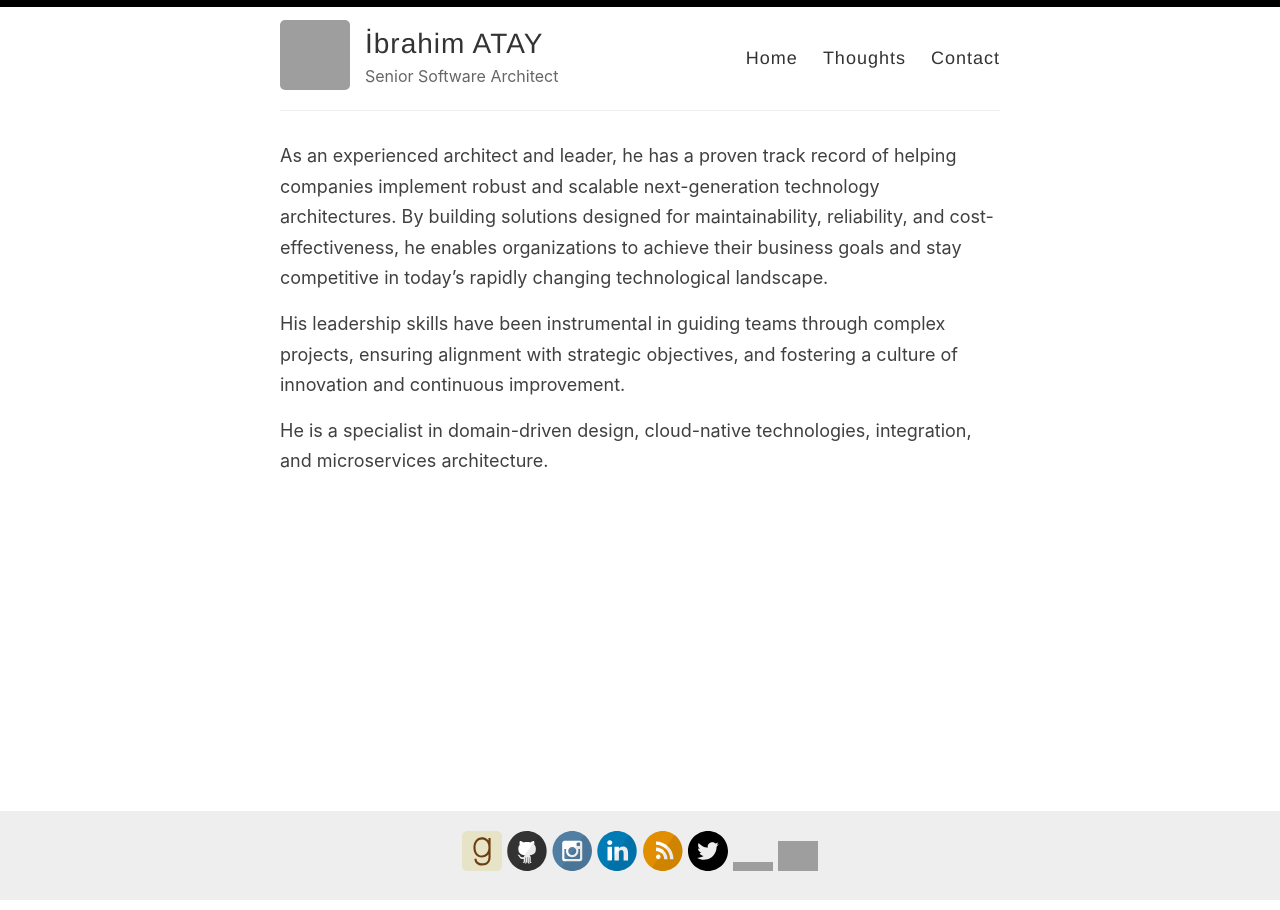
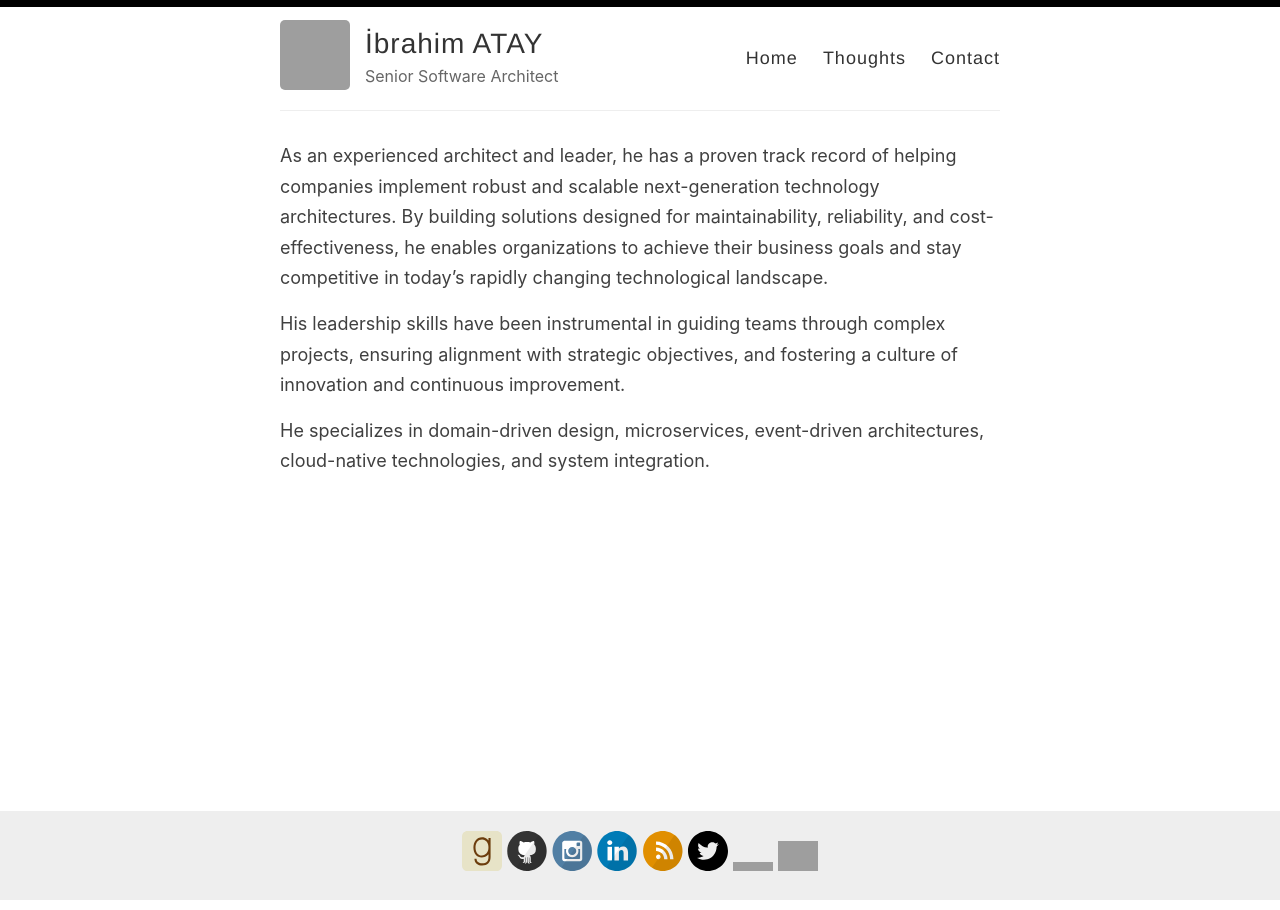
Before and after one commit to ibrahimatay/ibrahimatay.github.io, a Jekyll site: the page built from index.md, in a window 1280 px wide. Built offline with Jekyll 4.4.1, drawn with Linux system fonts in a browser that asks for light colours; grey boxes are pictures that could not be loaded.

Commit message:
Update index.md

```diff
--- a/index.md
+++ b/index.md
@@ -7,7 +7,7 @@ As an experienced architect and leader, he has a proven track record of helping
 
 His leadership skills have been instrumental in guiding teams through complex projects, ensuring alignment with strategic objectives, and fostering a culture of innovation and continuous improvement.
 
-He is a specialist in domain-driven design, cloud-native technologies, integration, and microservices architecture.
+He specializes in domain-driven design, microservices, event-driven architectures, cloud-native technologies, and system integration.
 
 <!---
  He holds a Master's degree in Engineering Management from Sakarya University. In addition, he has obtained the following professional certifications.
```
